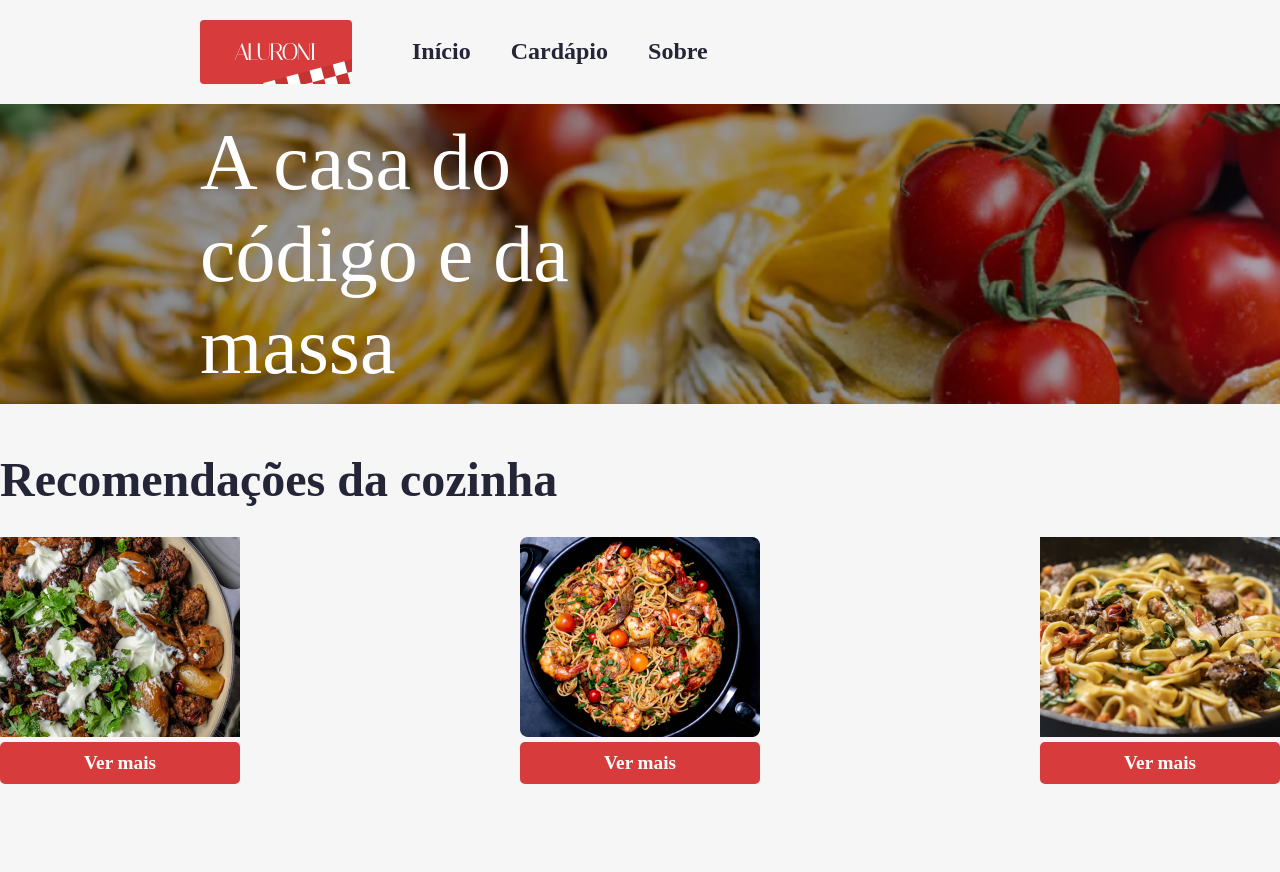
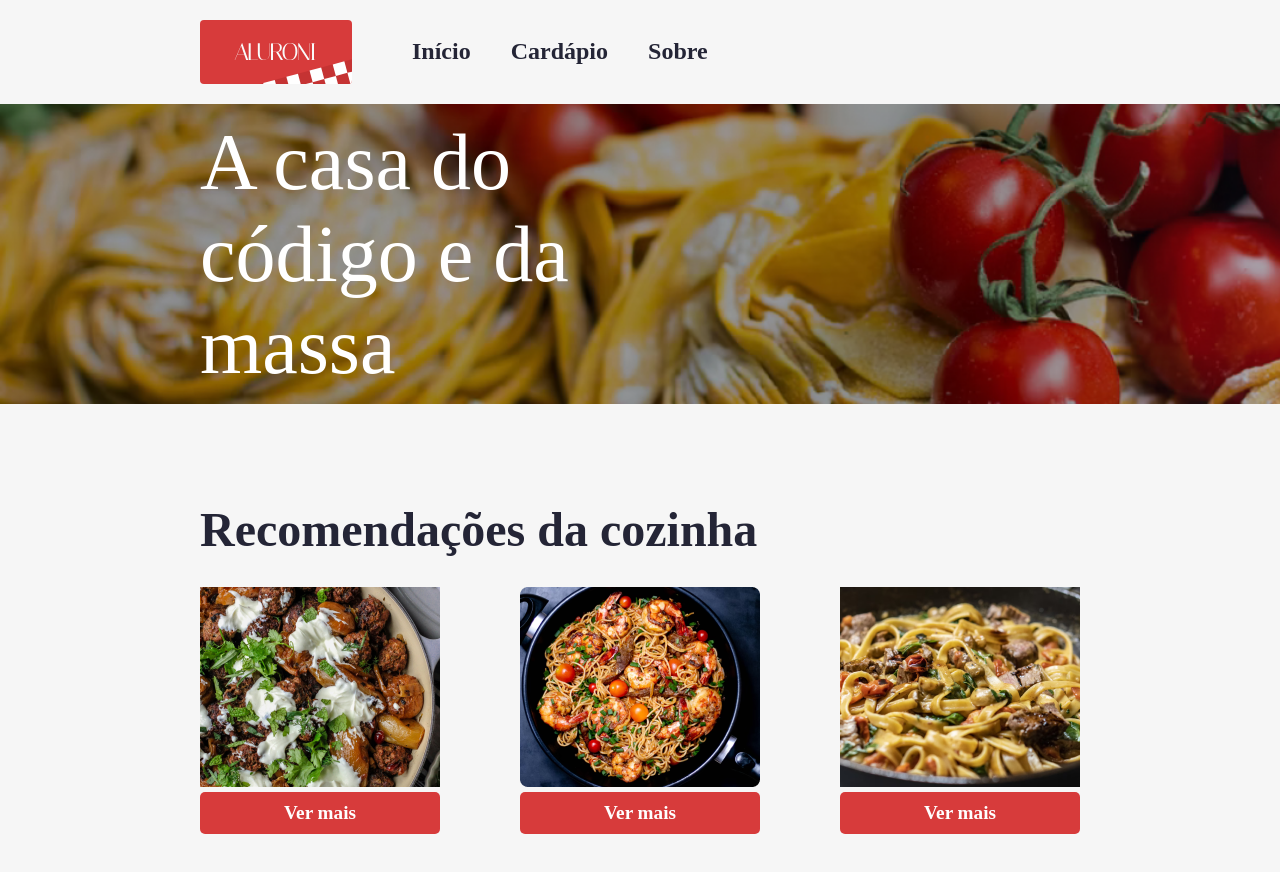
Before and after one commit to brunorochadelima/aluroni, a React (Create React App) app: page / in a window 1280 px wide. Shown: the top 872 px of the page. Before the commit the page ends 800 px from the top, so only its background shows below. Built offline with nearby package versions, Linux system fonts and the light colour scheme; a web font is replaced by a local one.

Commit message:
criando tema padrão

```diff
--- a/src/components/PaginaPadrao/index.tsx
+++ b/src/components/PaginaPadrao/index.tsx
@@ -1,6 +1,7 @@
 import React from 'react';
 import styles from './PaginaPadrao.module.scss';
 import { Outlet } from 'react-router-dom';
+import stylesTema from 'styles/Tema.module.scss';
 
 export default function PaginaPadrao() {
   return (
@@ -8,7 +9,7 @@
       <header className={styles.header}>
         <div className={styles.header__text}>A casa do código e da massa</div>
       </header>
-      <div>
+      <div className={stylesTema.container}>
         <Outlet />
       </div>
     </>
--- a/src/pages/Cardapio/Cardapio.module.scss
+++ b/src/pages/Cardapio/Cardapio.module.scss
@@ -2,21 +2,6 @@
 @import 'styles/breakpoints.scss';
 
 .cardapio {
-  padding: 50px $padding-horizontal;
-  @media (max-width: $desktop_xsm) {
-    padding: 50px $padding-horizontal-mobile;
-  }
-  @media (min-width: $desktop_xsm) and (max-width: $desktop_sm) {
-    padding: 50px $padding-horizontal-sm;
-  }
-  @media (min-width: $desktop_sm) and (max-width: $desktop_md) {
-    padding: 50px $padding-horizontal-md;
-  }
-  &__titulo {
-    color: $dark;
-    font-size: 3rem;
-    margin-bottom: 30px;
-  }
   &__filtros {
     align-items: center;
     display: flex;
--- a/src/pages/Cardapio/index.tsx
+++ b/src/pages/Cardapio/index.tsx
@@ -4,7 +4,7 @@
 import Ordenador from './Ordenador/Index';
 import Itens from './Itens/Index';
 import Buscador from './Buscador';
-import Menu from 'components/menu';
+import stylesTema from 'styles/Tema.module.scss';
 
 function Cardapio() {
   const [busca, setBusca] = React.useState('');
@@ -12,7 +12,7 @@
   const [ordenador, setOrdenador] = React.useState('');
   return (
     <section className={styles.cardapio}>
-      <h3 className={styles.cardapio__titulo}>Cardápio</h3>
+      <h3 className={stylesTema.titulo}>Cardápio</h3>
       <Buscador busca={busca} setBusca={setBusca} />
       <div className={styles.cardapio__filtros}>
         <Filtros filtro={filtro} setFiltro={setFiltro} />
--- a/src/pages/Inicio/Inicio.module.scss
+++ b/src/pages/Inicio/Inicio.module.scss
@@ -1,9 +1,5 @@
 @import 'styles/variaveis';
-.titulo {
-  color: $dark;
-  font-size: 3rem;
-  margin-bottom: 30px;
-}
+
 .recomendados {
   border-radius: 2px;
   display: flex;
--- a/src/pages/Inicio/index.tsx
+++ b/src/pages/Inicio/index.tsx
@@ -1,7 +1,7 @@
 import React from 'react';
 import cardapio from 'data/cardapio.json';
 import styles from './Inicio.module.scss';
-import Menu from 'components/menu';
+import stylesTema from 'styles/Tema.module.scss';
 
 export default function Inicio() {
   let pratosRecomendados = [...cardapio];
@@ -9,7 +9,7 @@
 
   return (
     <section>
-      <h3 className={styles.titulo}>Recomendações da cozinha</h3>
+      <h3 className={stylesTema.titulo}>Recomendações da cozinha</h3>
       <div className={styles.recomendados}>
         {pratosRecomendados.map((item) => (
           <div key={item.id} className={styles.recomendado}>
--- /dev/null
+++ b/src/styles/Tema.module.scss
@@ -0,0 +1,20 @@
+@import './variaveis';
+@import './breakpoints';
+
+.container {
+  padding: 50px $padding-horizontal;
+  @media (max-width: $desktop_xsm) {
+    padding: 50px $padding-horizontal-mobile;
+  }
+  @media (min-width: $desktop_xsm) and (max-width: $desktop_sm) {
+    padding: 50px $padding-horizontal-sm;
+  }
+  @media (min-width: $desktop_sm) and (max-width: $desktop_md) {
+    padding: 50px $padding-horizontal-md;
+  }
+}
+.titulo {
+  color: $dark;
+  font-size: 3rem;
+  margin-bottom: 30px;
+}
```
